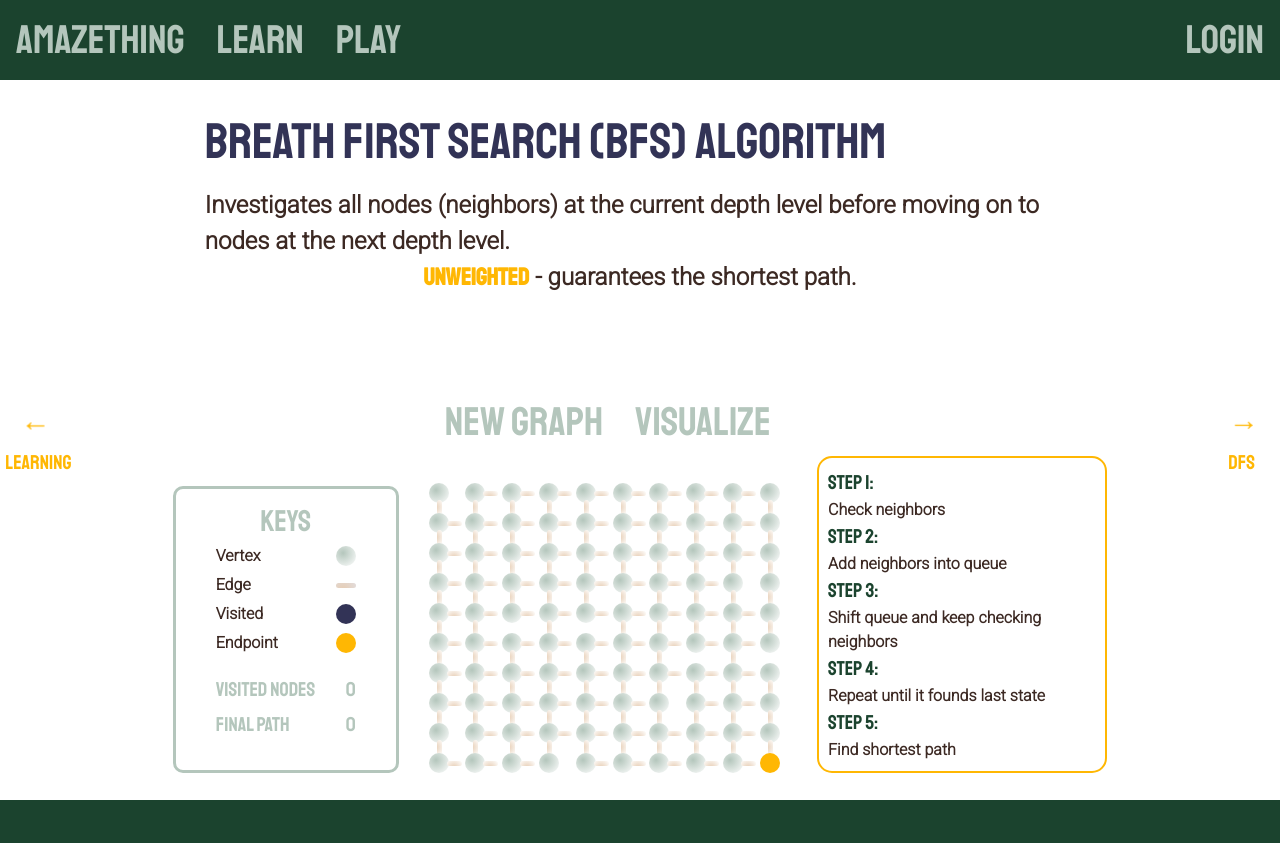
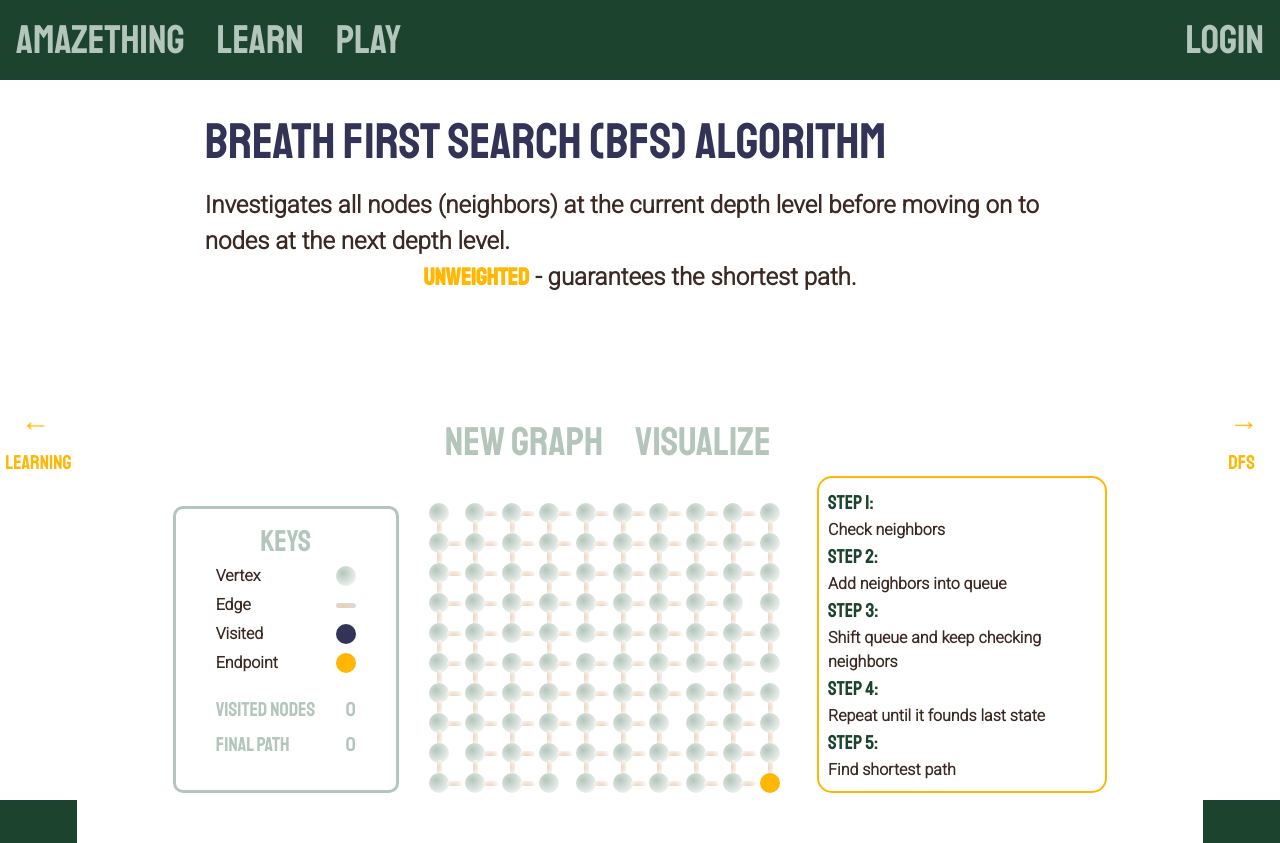
Before and after one commit to vadim-nest/aMAZEthing, a React (Vite) app in the folder Client/: page /learning/bfsLesson in a window 1280 px wide. Before the commit the page ends 800 px from the top, so only its background shows below. Built offline with nearby package versions, Linux system fonts and the light colour scheme; no server answers.

Commit message:
fix(learning): css

```diff
--- a/Client/src/css/sorting.css
+++ b/Client/src/css/sorting.css
@@ -1,13 +1,13 @@
 
 .whole-page-wrapper {
   background-color: var(--white);
-  height: 90vh;
+  height: max-content;
   width: 88vw;
   display: flex;
   flex-direction: column;
   align-items: center;
   justify-content: space-between;
-  overflow: scroll;
+  overflow: auto;
 }
 
 .visualRow {
@@ -27,6 +27,7 @@
   align-items: center;
   flex-direction: column;
   cursor: default;
+  margin-top: 20px;
 }
 
 .visualization-wrapper {
```
